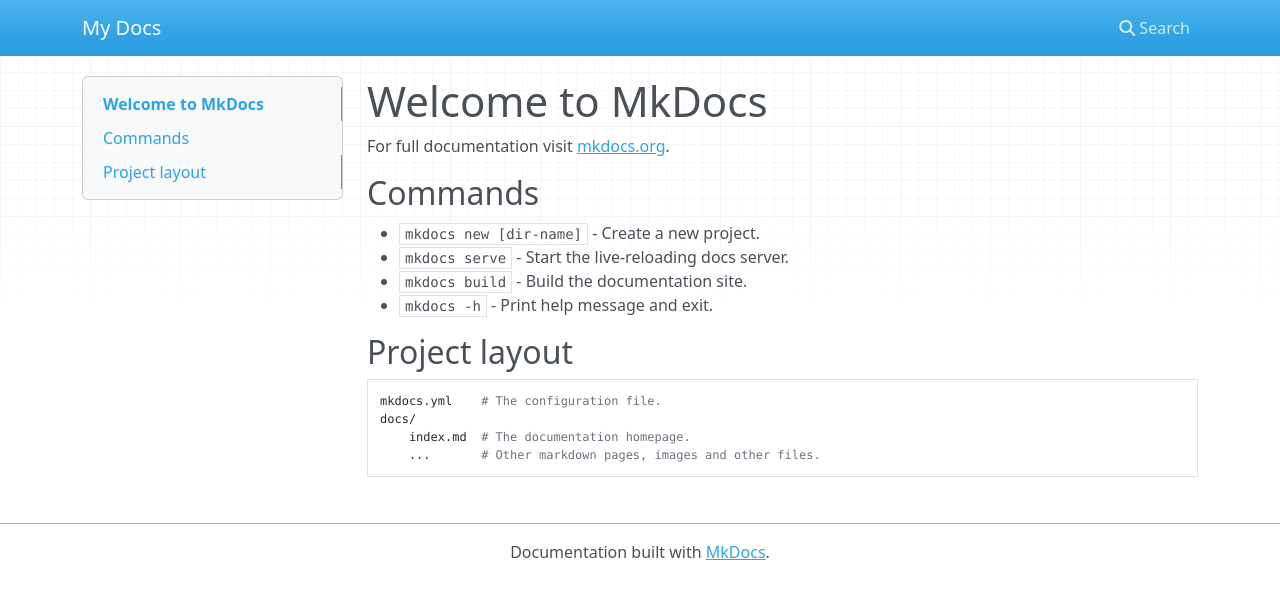
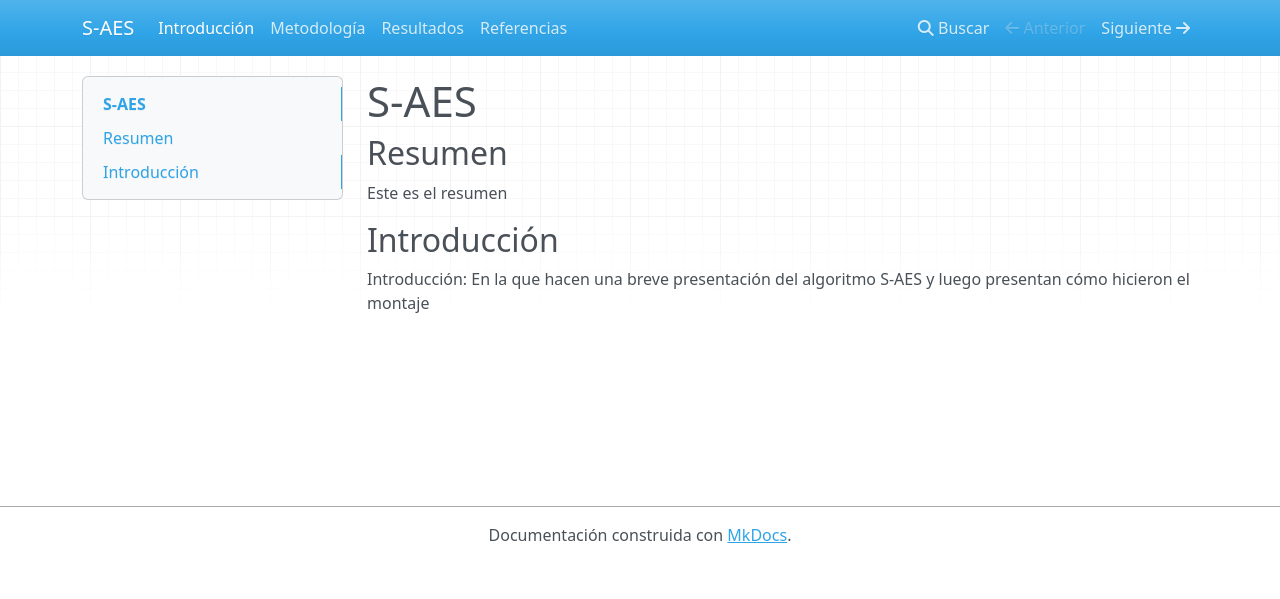
Before and after one commit to SandoDev/s_aes, an MkDocs documentation site: the page built from docs/index.md, in a window 1280 px wide. Shown: the top 599 px of the page. Built offline with MkDocs 1.6.1, drawn with Linux system fonts in a browser that asks for light colours; nearby versions of some CDN libraries.

Commit message:
add documentation, in progres...

```diff
--- a/docs/index.md
+++ b/docs/index.md
@@ -1,17 +1,9 @@
-# Welcome to MkDocs
+# S-AES
 
-For full documentation visit [mkdocs.org](https://www.mkdocs.org).
+## Resumen
 
-## Commands
+Este es el resumen
 
-* `mkdocs new [dir-name]` - Create a new project.
-* `mkdocs serve` - Start the live-reloading docs server.
-* `mkdocs build` - Build the documentation site.
-* `mkdocs -h` - Print help message and exit.
+## Introducción
 
-## Project layout
-
-    mkdocs.yml    # The configuration file.
-    docs/
-        index.md  # The documentation homepage.
-        ...       # Other markdown pages, images and other files.
+Introducción: En la que hacen una breve presentación del algoritmo S-AES y luego presentan cómo hicieron el montaje
--- a/mkdocs.yml
+++ b/mkdocs.yml
@@ -1 +1,11 @@
-site_name: My Docs
+site_name: S-AES
+
+nav:
+  - Introducción: index.md
+  - Metodología: metodology.md
+  - Resultados: results.md
+  - Referencias: references.md
+
+theme:
+  name: mkdocs
+  locale: es
```
Also changed, not shown: docs/metodology.md (added, +5 -0 lines), docs/references.md (added, +3 -0 lines), docs/results.md (added, +8 -0 lines), readme.md (+5 -2 lines), docs/images/total_execution.png (added).
